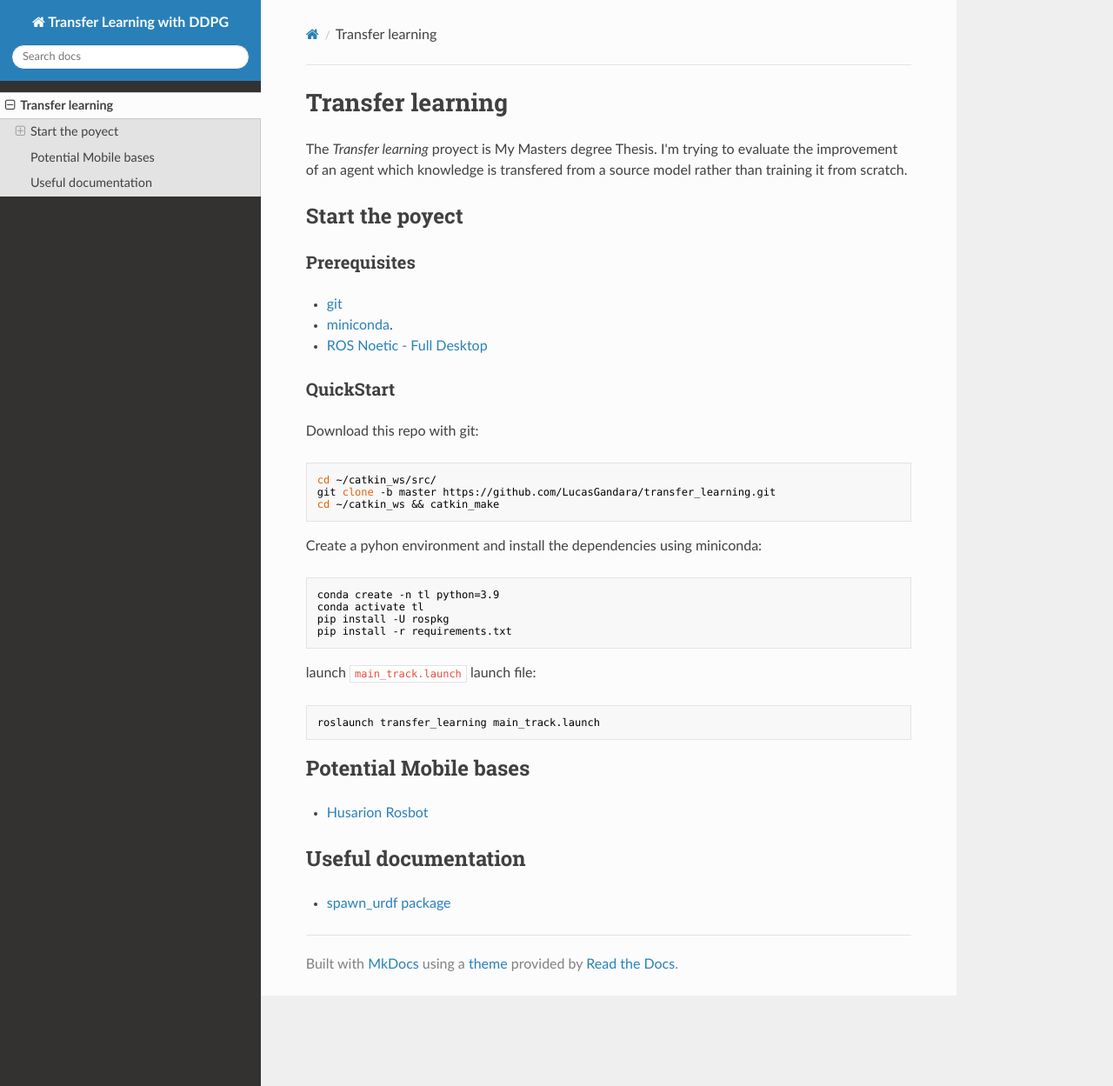
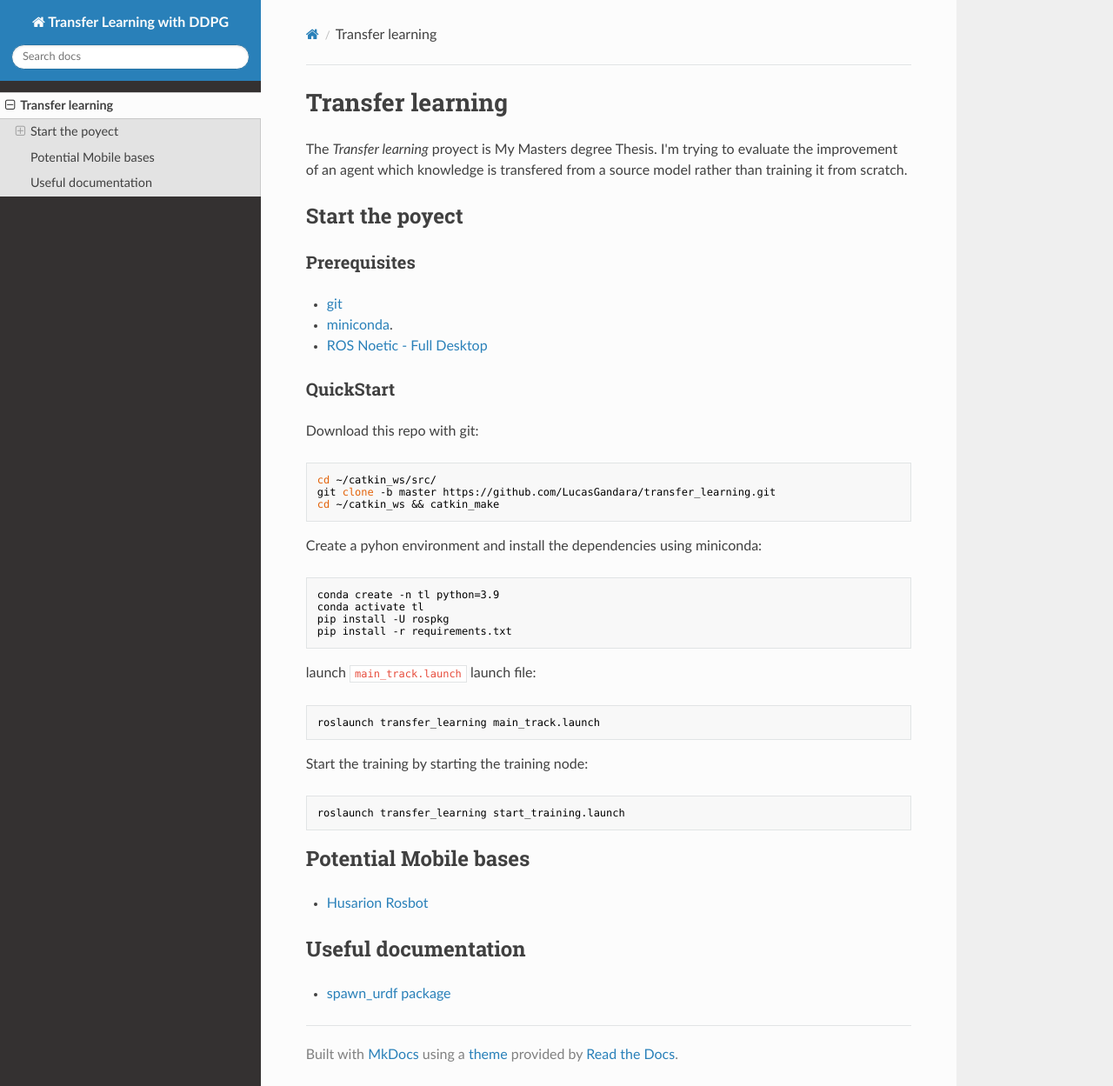
Before and after one commit to LucasGandara/transfer_learning, an MkDocs documentation site: the page built from docs/index.md, in a window 1280 px wide and 1249 px high. Shown: the whole window at 87% size. Built offline with MkDocs 1.6.1, drawn with Linux system fonts in a browser that asks for light colours; nearby versions of some CDN libraries.

Commit message:
docs and parameters.

````diff
--- a/docs/index.md
+++ b/docs/index.md
@@ -30,6 +30,11 @@ launch `main_track.launch` launch file:
 roslaunch transfer_learning main_track.launch
 ```
 
+Start the training by starting the training node:
+```sh
+roslaunch transfer_learning start_training.launch
+```
+
 ## Potential Mobile bases
 - [Husarion Rosbot](https://robots.ros.org/husarion-rosbot-2-pro/)
 
````
Also changed, not shown: 1 other file.
